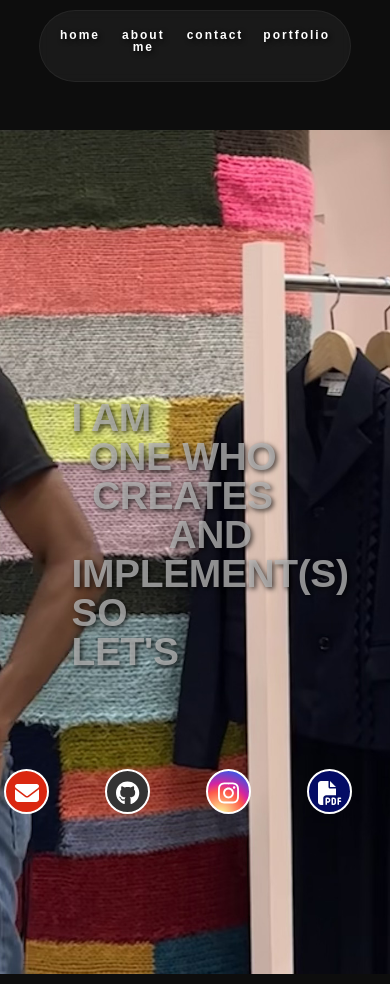
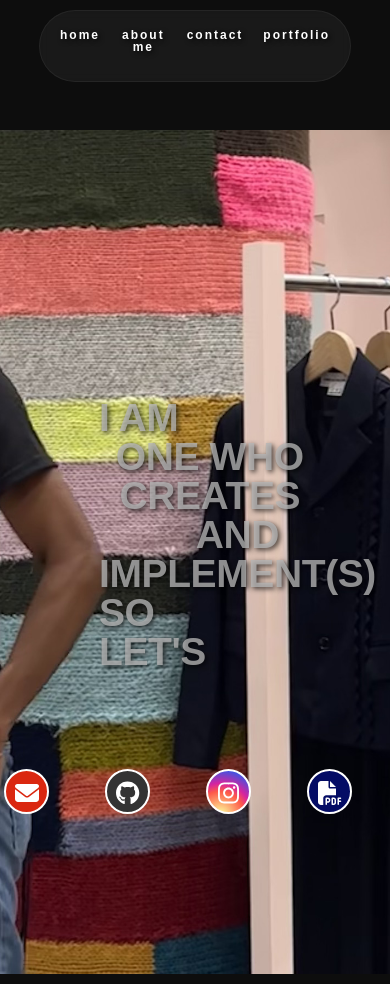
Before and after one commit to SimonYoseph/SimonYosephPortfolio, a React (Create React App) app: page / in a window 390 px wide. Built offline with nearby package versions, Linux system fonts and the light colour scheme.

Commit message:
Update App.css

```diff
--- a/src/styles/App.css
+++ b/src/styles/App.css
@@ -29,7 +29,6 @@ body {
   width: 100%;
   min-height: 100vh;
   text-shadow: 2px 2px 5px rgba(0, 0, 0, 0.7); /* Add a subtle shadow for readability */
-  background-attachment: fixed;
 
 }
 
@@ -294,7 +293,7 @@ nav button {
       width: 100vw;
       display: flex; /* Ensures text is placed over image */
       flex-direction: column;
-      align-items: center;
+      align-items: right;
       justify-content: center;
       text-align: center;
       color: white; /* Ensures text is visible */
```
